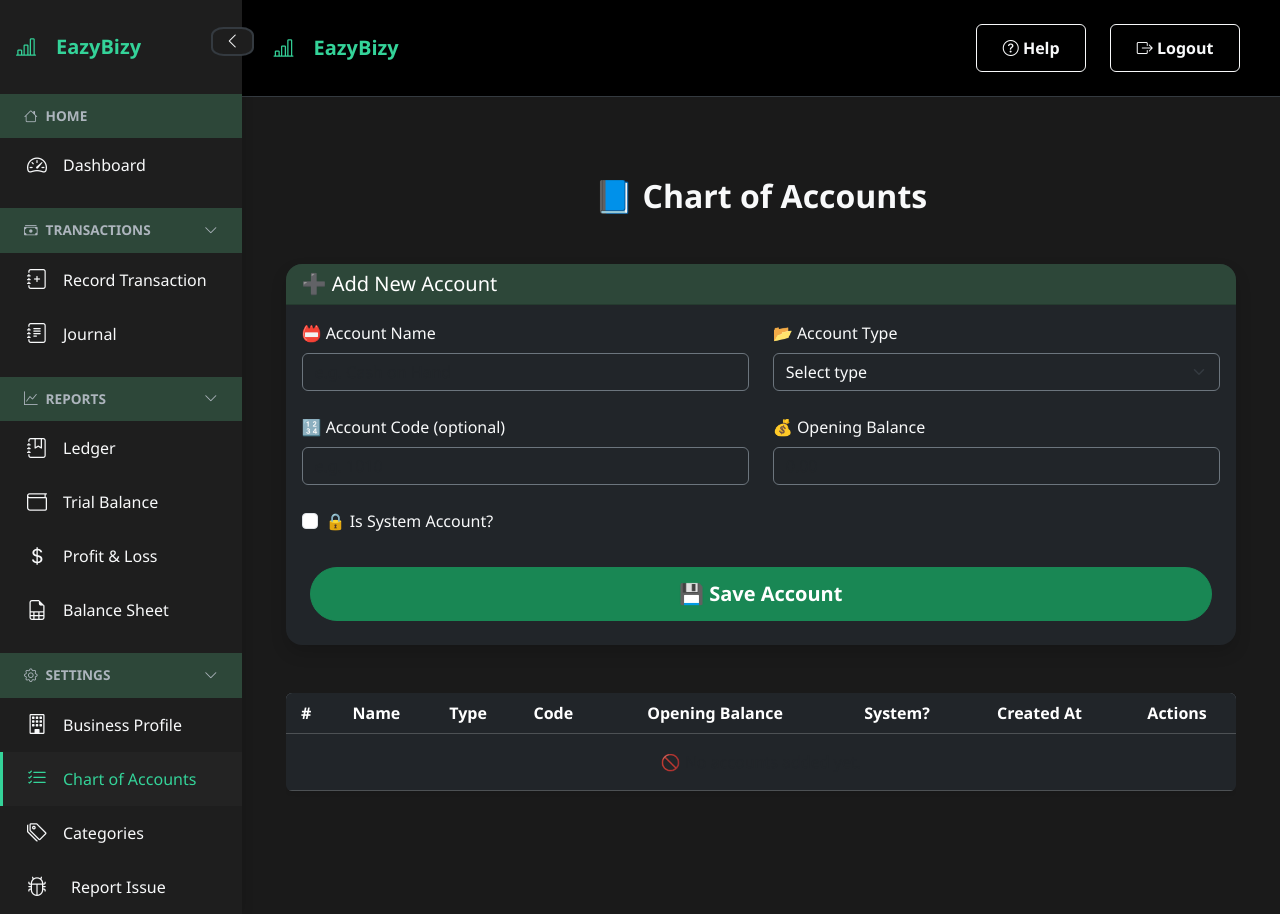
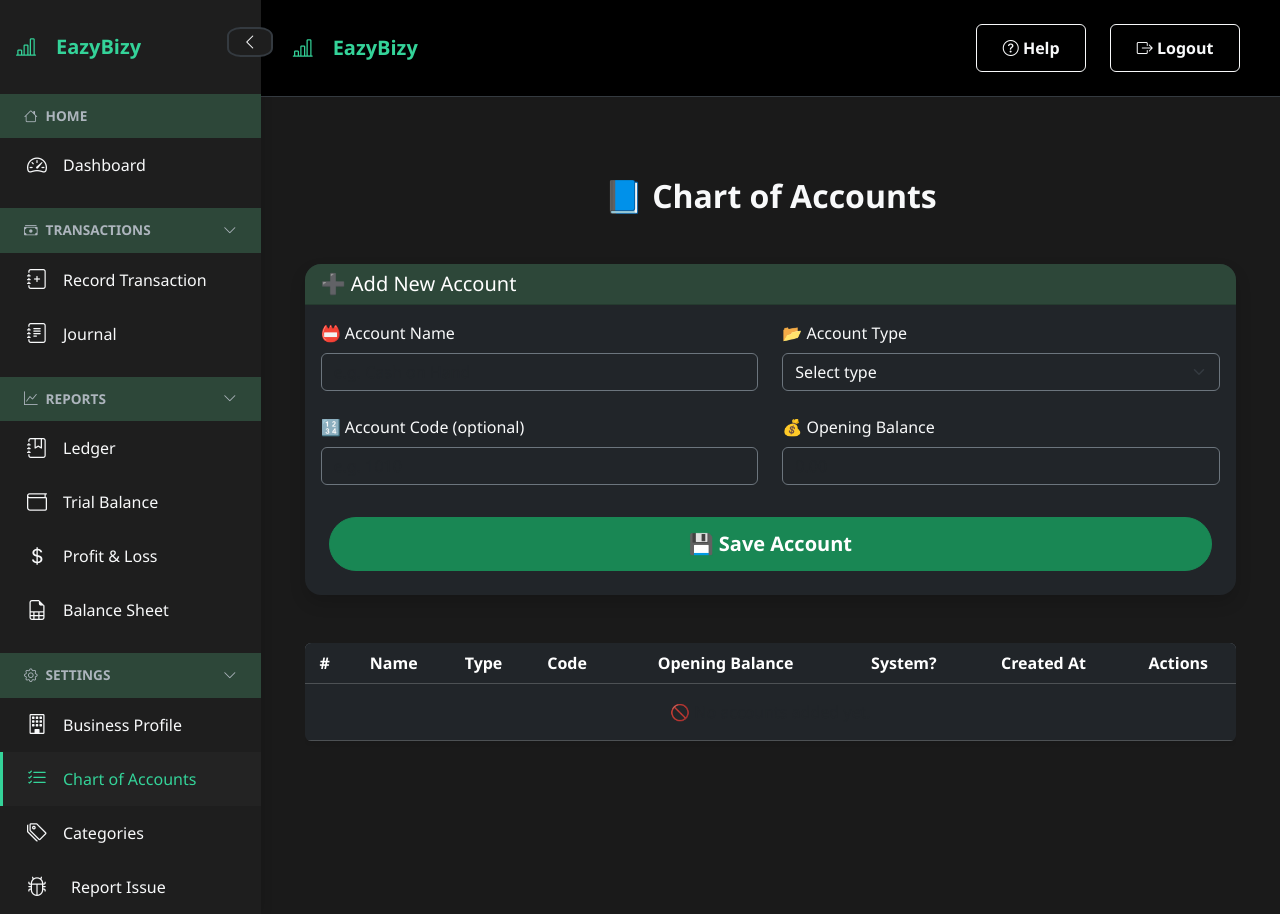
Before and after one commit to medapeta/EazyBizy_ai_accounting_solution, a Flask app: page /settings/accounts in a window 1280 px wide. Run offline with Flask 3, Linux system fonts and the light colour scheme; the visitor is signed in with stand-in values (Sample User, id 1).

Commit message:
removed the is system account field from chartof accounts and models.py

```diff
--- a/models.py
+++ b/models.py
@@ -33,7 +33,6 @@
     normal_side = Column(String, nullable=False) # debit or credit
     code = Column(String, nullable=True)
     opening_balance = Column(Numeric(12, 2), default=0.00)
-    is_system_account = Column(Boolean, default=False)
     created_at = Column(DateTime, default=datetime.utcnow)
 
     user = relationship('users_db', back_populates='accounts')
--- a/templates/main/settings/accounts.html
+++ b/templates/main/settings/accounts.html
@@ -41,14 +41,7 @@
             <input type="number" class="form-control bg-dark text-light border-secondary" id="opening_balance" name="opening_balance" step="0.01" placeholder="0.00">
           </div>
 
-          <div class="col-12">
-            <div class="form-check">
-              <input class="form-check-input" type="checkbox" id="is_system_account" name="is_system_account">
-              <label class="form-check-label" for="is_system_account">
-                🔒 Is System Account?
-              </label>
-            </div>
-          </div>
+
         </div>
 
         <div class="d-grid mt-4">
```
